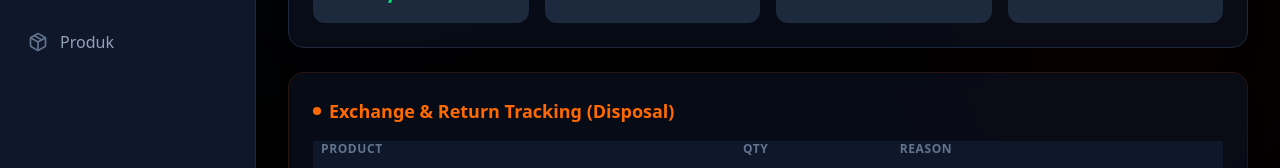
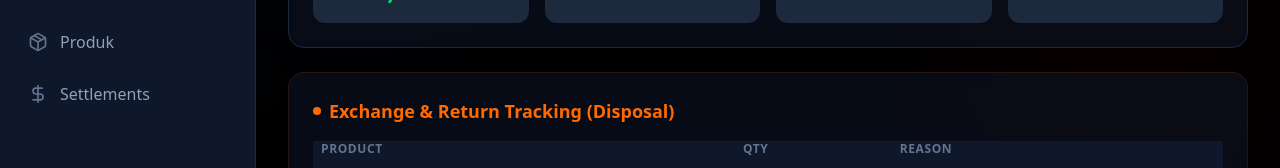
Before and after one commit to gembosix123-netizen/says-web, a Next.js app: page /admin/dashboard in a window 1280 px wide. Shown: the part 242-410 px from the top of the page. Built offline with nearby package versions, Linux system fonts and the light colour scheme.

Commit message:
Fix build errors: add missing imports and type definitions

```diff
--- a/app/admin/dashboard/page.tsx
+++ b/app/admin/dashboard/page.tsx
@@ -8,13 +8,14 @@ import CustomerManagement from '@/components/features/admin/CustomerManagement';
 import ProductManagement from '@/components/features/admin/ProductManagement';
 import OrderManagement from '@/components/features/admin/OrderManagement';
 import AnalyticsDashboard from '@/components/features/admin/AnalyticsDashboard';
+import SettlementDashboard from '@/components/features/admin/SettlementDashboard';
 import { Button } from '@/components/ui/Button';
 import { Skeleton } from '@/components/ui/Skeleton';
-import { LogOut, LayoutDashboard, ShoppingCart, Users, Package, Menu, X } from 'lucide-react';
+import { LogOut, LayoutDashboard, ShoppingCart, Users, Package, Menu, X, DollarSign } from 'lucide-react';
 
 export default function AdminDashboardPage() {
   const { t } = useLanguage();
-  const [activeTab, setActiveTab] = useState<'analytics' | 'customers' | 'products' | 'orders'>('analytics');
+  const [activeTab, setActiveTab] = useState<'analytics' | 'customers' | 'products' | 'orders' | 'settlements'>('analytics');
   const [customers, setCustomers] = useState<Customer[]>([]);
   const [products, setProducts] = useState<Product[]>([]);
   const [salesUsers, setSalesUsers] = useState<User[]>([]);
@@ -125,6 +126,7 @@ export default function AdminDashboardPage() {
     { id: 'orders', label: 'Orders', icon: ShoppingCart },
     { id: 'customers', label: t('customers'), icon: Users },
     { id: 'products', label: t('products'), icon: Package },
+    { id: 'settlements', label: 'Settlements', icon: DollarSign },
   ];
 
   return (
--- a/components/SalesWizard.tsx
+++ b/components/SalesWizard.tsx
@@ -14,6 +14,7 @@ import PaymentForm from './features/sales/PaymentForm';
 import OrderSummary from './features/sales/OrderSummary';
 import SuccessScreen from './features/sales/SuccessScreen';
 import ProductExchange from './features/sales/ProductExchange';
+import StockAudit from './features/sales/StockAudit';
 
 function SalesWizardContent() {
   const { step, selectedCustomer } = useSales();
--- a/components/features/sales/EndDayModal.tsx
+++ b/components/features/sales/EndDayModal.tsx
@@ -3,7 +3,7 @@ import { useSales } from '@/context/SalesContext';
 import { useLanguage } from '@/context/LanguageContext';
 import { Button } from '@/components/ui/Button';
 import { formatCurrency } from '@/lib/utils';
-import { Lock, CheckCircle, AlertTriangle } from 'lucide-react';
+import { Lock, CheckCircle, AlertTriangle, Truck } from 'lucide-react';
 import { VanInventory } from '@/types';
 
 export default function EndDayModal({ isOpen, onClose, userId, userName }: { isOpen: boolean; onClose: () => void; userId: string; userName: string }) {
--- a/components/features/sales/OrderSummary.tsx
+++ b/components/features/sales/OrderSummary.tsx
@@ -10,7 +10,8 @@ export default function OrderSummary() {
   const {
     selectedCustomer, cart, payment, calculateGrandTotal,
     photoUrl, setPhotoUrl,
-    checkInTime, gpsLocation, setVisitedCustomers, setStep
+    checkInTime, gpsLocation, setVisitedCustomers, setStep,
+    exchangeItems
   } = useSales();
   const { t } = useLanguage();
   const [isSubmitting, setIsSubmitting] = React.useState(false);
--- a/components/features/sales/SalesDashboard.tsx
+++ b/components/features/sales/SalesDashboard.tsx
@@ -18,6 +18,7 @@ export default function SalesDashboard() {
   const [currentDate, setCurrentDate] = useState('');
   const [currentUser, setCurrentUser] = useState<User | null>(null);
   const [refreshKey, setRefreshKey] = useState(0);
+  const [showEndDay, setShowEndDay] = useState(false);
 
   useEffect(() => {
     setCurrentDate(new Date().toLocaleDateString('ms-MY', { weekday: 'long', day: 'numeric', month: 'long' }));
--- a/context/SalesContext.tsx
+++ b/context/SalesContext.tsx
@@ -74,6 +74,7 @@ export function SalesProvider({ children, initialRole }: { children: ReactNode,
   const [gpsLocation, setGpsLocation] = useState<{ lat: number; lon: number } | null>(null);
   const [signatureUrl, setSignatureUrl] = useState<string | null>(null);
   const [photoUrl, setPhotoUrl] = useState<string | null>(null);
+  const [exchangeItems, setExchangeItems] = useState<{ productId: string; quantity: number; reason: string }[]>([]);
 
   const fetchData = async () => {
     setLoading(true);
@@ -220,7 +221,9 @@ export function SalesProvider({ children, initialRole }: { children: ReactNode,
         latestAudit,
         setLatestAudit,
         loading,
-        userRole
+        userRole,
+        exchangeItems,
+        setExchangeItems
       }}
     >
       {children}
--- a/lib/db.ts
+++ b/lib/db.ts
@@ -146,7 +146,7 @@ export class DB<T extends { id: string }> {
   }
 }
 
-import { Customer, Product, User, Order, Transaction, StockAudit, VanInventory } from '@/types';
+import { Customer, Product, User, Order, Transaction, StockAudit, VanInventory, Settlement } from '@/types';
 
 // We need to export instances.
 // Note: methods are now async, so we need to update usage in API routes.
```
